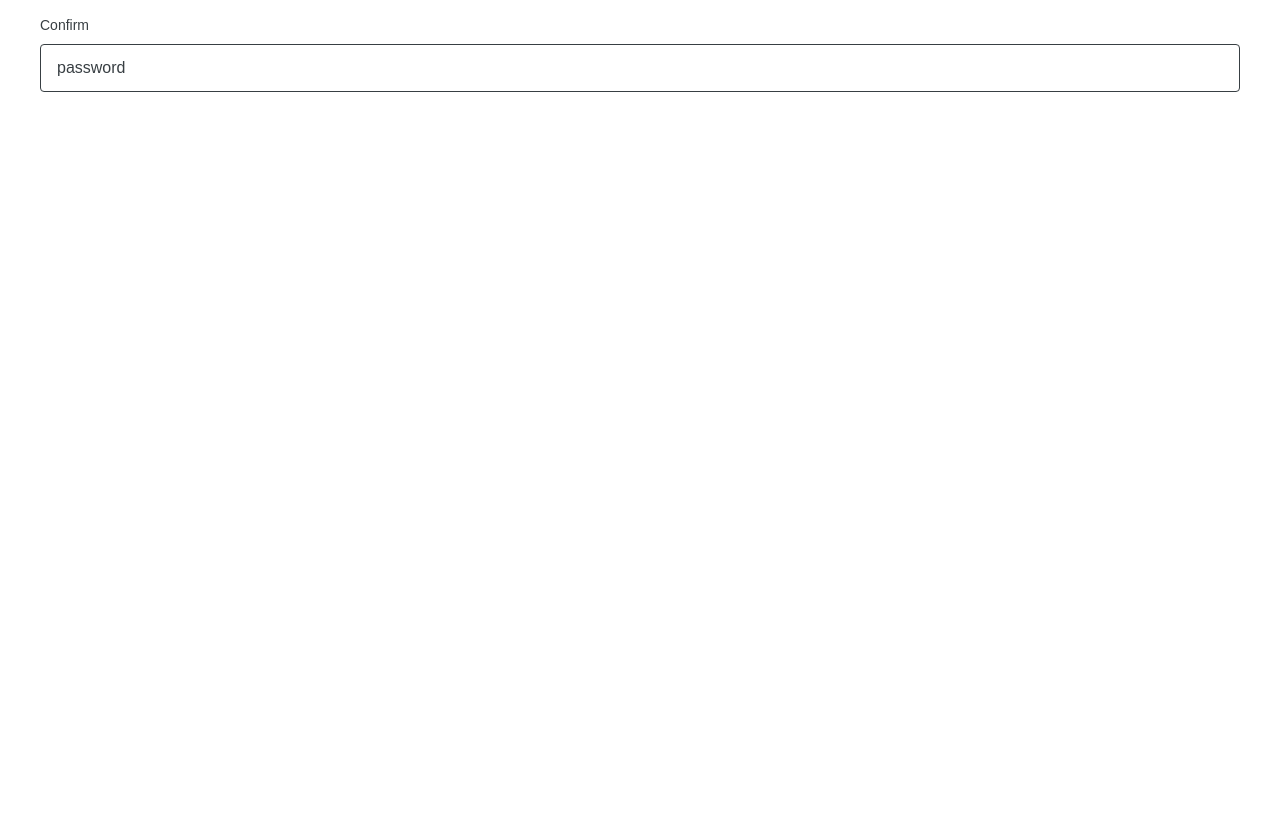
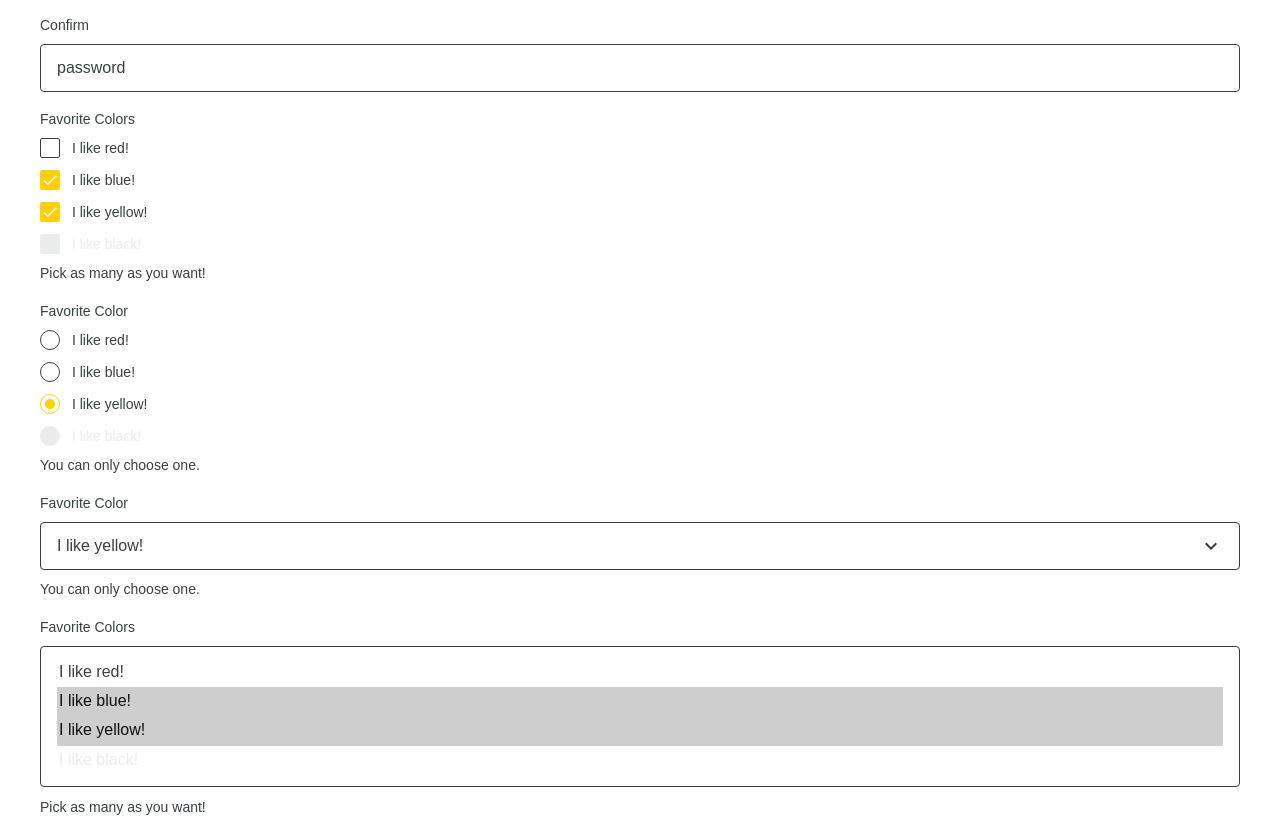
Before and after one commit to CruGlobal/cru-content-designs, a React (Create React App) app in the folder give/: page /form in a window 1280 px wide. Shown: the part 856-1690 px from the top of the page. Before the commit the page ends 964 px from the top, so only its background shows below. Built offline with nearby package versions, Linux system fonts and the light colour scheme.

Commit message:
Form options overhaul and completion

```diff
--- a/give/src/components/Form/Form.js
+++ b/give/src/components/Form/Form.js
@@ -3,7 +3,7 @@
 
 import { ComponentWrapper } from "../shared";
 import { TextExamples } from "./Text/Text";
-// import { OptionsExamples } from "./Options/Options";
+import { OptionsExamples } from "./Options/Options";
 
 export const Form = ({
   className = "", // string
@@ -55,7 +55,7 @@ export const FormExamples = () => {
       <Form>
         <Errors />
         <TextExamples />
-        {/* <OptionsExamples /> */}
+        <OptionsExamples />
       </Form>
       {/* <Form underline>
         <TextExamples />
--- a/give/src/components/Form/Options/Options.js
+++ b/give/src/components/Form/Options/Options.js
@@ -1,73 +1,172 @@
+// Based on v2
+// https://www.aemcomponents.dev/content/core-components-examples/library/core-form/form-options.html
+// https://github.com/adobe/aem-core-wcm-components/blob/main/content/src/content/jcr_root/apps/core/wcm/components/form/options/v2/options/options.html
+
+import { ComponentWrapper } from "../../shared";
 import "./Options.css";
 
-const BoxOption = ({
-  type, // string - "checkbox" | "radio"
-  children,
-  ...other
+export const Options = ({
+  className = "", // string
+  type, // string
+  title, // string
+  name, // string
+  helpMessage = "", // string
+  id, // string
+  options, // array of objects {text, value, selected, disabled}
 }) => {
+  const types = ["checkbox", "radio", "drop-down", "multi-drop-down"];
+
+  if (!types.includes(type) || options.length === 0) return null;
+
+  const isCheckbox = type === "checkbox";
+  const isRadio = type === "radio";
+  const isSelect = type === "drop-down";
+  const isMultiSelect = type === "multi-drop-down";
+
+  const selectValues = () => {
+    let values = [];
+    options.forEach((option) => {
+      if (option.selected) {
+        values.push(option.value);
+      }
+    });
+    if (isMultiSelect) {
+      return values;
+    } else {
+      return values[values.length - 1];
+    }
+  };
+
   return (
-    <label className="cmp-form-options__field-label">
-      <input
-        className={"cmp-form-options__field cmp-form-options__field--" + type}
-        type={type}
-        {...other}
-      />
-      <span className="cmp-form-options__field-description">{children}</span>
-    </label>
+    <ComponentWrapper
+      type="form-options"
+      wrapperClass="options"
+      className={className}
+      hideInner
+    >
+      <fieldset className={`cmp-form-options cmp-form-options--${type}`}>
+        {(isCheckbox || isRadio) && (
+          <>
+            <legend className="cmp-form-options__legend">{title}</legend>
+            {options.map((option) => (
+              <label
+                className="cmp-form-options__field-label"
+                key={option.text}
+              >
+                <input
+                  className={`cmp-form-options__field cmp-form-options__field--${type}`}
+                  name={name}
+                  value={option.value}
+                  defaultChecked={option.selected}
+                  disabled={option.disabled}
+                  type={type}
+                />
+                <span className="cmp-form-options__field-description">
+                  {option.text}
+                </span>
+              </label>
+            ))}
+          </>
+        )}
+        {(isSelect || isMultiSelect) && (
+          <>
+            <label className="cmp-form-options__label" htmlFor={id}>
+              {title}
+            </label>
+            <select
+              className={`cmp-form-options__field cmp-form-options__field--${type}`}
+              name={name}
+              id={id}
+              multiple={isMultiSelect}
+              defaultValue={selectValues()}
+            >
+              {options.map((option) => (
+                <option
+                  value={option.value}
+                  disabled={option.disabled}
+                  key={option.text}
+                >
+                  {option.text}
+                </option>
+              ))}
+            </select>
+          </>
+        )}
+        {helpMessage && (
+          <p
+            id={`${id}--helpMessage`}
+            className="cmp-form-options__help-message"
+          >
+            {helpMessage}
+          </p>
+        )}
+      </fieldset>
+    </ComponentWrapper>
   );
 };
 
-const Options = ({
-  className = "", // string
-  title = "", // string
-  help = "", // string
-  inline = false, // bool
-  children,
-}) => {
-  const classes = className !== "" ? " " + className : className;
-  const inlineClass = inline ? " cru-form-options--inline" : "";
+export const OptionsExamples = () => {
+  const options = [
+    {
+      text: "I like red!",
+      value: "red",
+      selected: false,
+      disabled: false,
+    },
+    {
+      text: "I like blue!",
+      value: "blue",
+      selected: true,
+      disabled: false,
+    },
+    {
+      text: "I like yellow!",
+      value: "yellow",
+      selected: true,
+      disabled: false,
+    },
+    {
+      text: "I like black!",
+      value: "black",
+      selected: false,
+      disabled: true,
+    },
+  ];
 
   return (
-    <div className={"options" + inlineClass + classes}>
-      <fieldset className="cmp-form-options cmp-form-options--<?= $type ?>">
-        <legend className="cmp-form-options__legend">{title}</legend>
-        {children}
-        {help ? (
-          <p className="cmp-form-options__help-message">Help text.</p>
-        ) : null}
-      </fieldset>
-    </div>
-  );
-};
-
-export const Select = () => {
-  return <p>Howdy select</p>;
-};
-
-export const OptionsExamples = () => {
-  return (
     <>
-      <Options title="Checkboxes" inline>
-        <BoxOption type="checkbox" name="name1" checked onChange={() => {}}>
-          Option 1
-        </BoxOption>
-        <BoxOption type="checkbox">Option 2</BoxOption>
-        <BoxOption type="checkbox" disabled>
-          Option 3
-        </BoxOption>
-      </Options>
-      <Options title="Radio buttons">
-        <BoxOption type="radio" name="radio" checked onChange={() => {}}>
-          Option 1
-        </BoxOption>
-        <BoxOption type="radio" name="radio">
-          Option 2
-        </BoxOption>
-        <BoxOption type="radio" name="radio" disabled>
-          Option 3
-        </BoxOption>
-      </Options>
-      {/* <Select /> */}
+      <Options
+        type="checkbox"
+        title="Favorite Colors"
+        name="favorite-colors"
+        helpMessage="Pick as many as you want!"
+        id="123456789"
+        options={options}
+      />
+      <Options
+        type="radio"
+        title="Favorite Color"
+        name="favorite-color"
+        helpMessage="You can only choose one."
+        id="123456789"
+        options={options}
+      />
+      <Options
+        type="drop-down"
+        title="Favorite Color"
+        name="favorite-color"
+        helpMessage="You can only choose one."
+        id="123456789"
+        options={options}
+      />
+      <Options
+        type="multi-drop-down"
+        title="Favorite Colors"
+        name="favorite-colors"
+        helpMessage="Pick as many as you want!"
+        id="123456789"
+        options={options}
+      />
     </>
   );
 };
```
